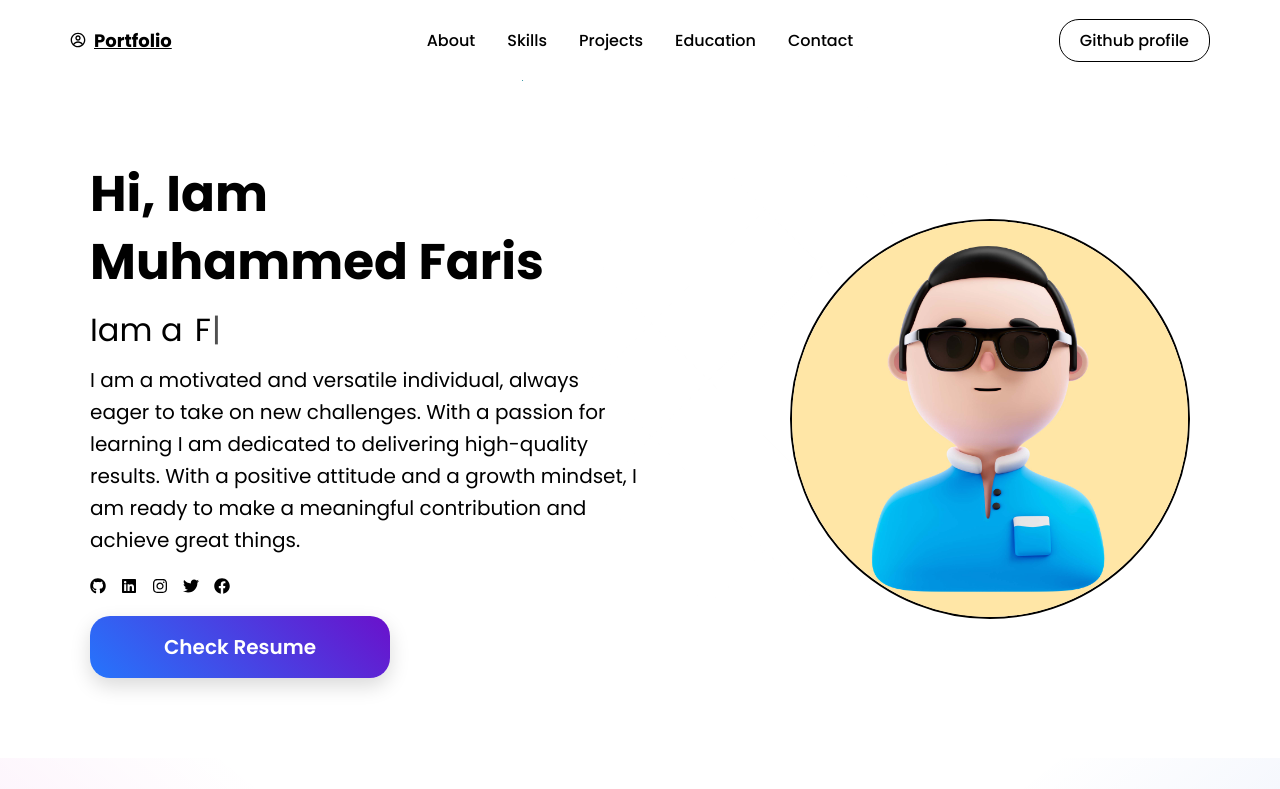
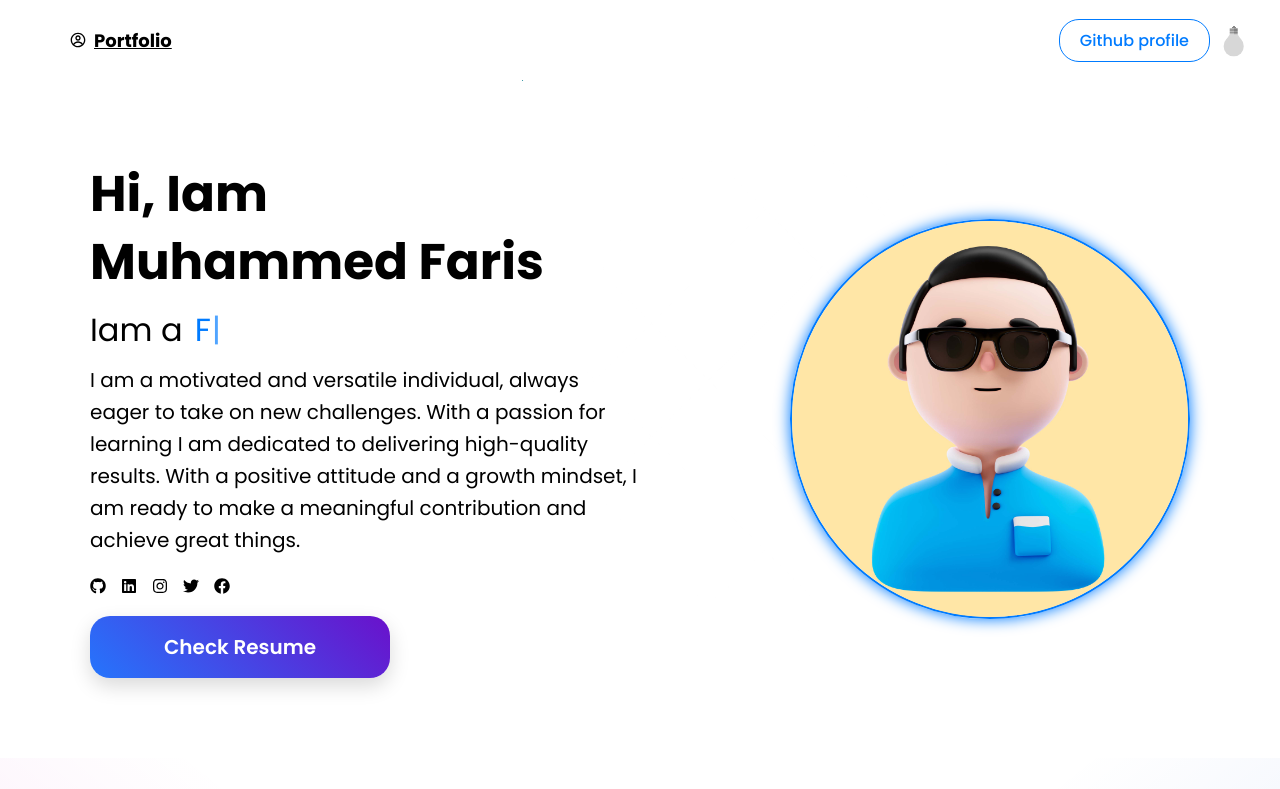
Before and after one commit to fariskt/Portfolio, a React (Create React App) app: page / in a window 1280 px wide. Shown: the top 789 px of the page. Built offline with nearby package versions, Linux system fonts and the light colour scheme; the HTML template or start-up script is replaced by a standard one.

Commit message:
dark mode and light mode

```diff
--- a/src/App.css
+++ b/src/App.css
@@ -38,3 +38,9 @@ body {
 ::-webkit-scrollbar-thumb:hover {
   background: #626970;
 }
+
+.bulb-container{
+  position: absolute;
+  right: 20px;
+  top: 20px;
+}
--- a/src/App.js
+++ b/src/App.js
@@ -1,5 +1,5 @@
 import "./App.css";
-import styled from "styled-components";
+import styled, { ThemeProvider } from "styled-components";
 import Navbar from "./components/Navbar";
 import Hero from "./components/Hero";
 import Skills from "./components/Skills";
@@ -8,9 +8,11 @@ import { BrowserRouter as Router } from "react-router-dom";
 import Projects from "./components/Projects";
 import ProjectDetails from "./components/Projects/ProjectDetails";
 import { useState } from "react";
+import { darkTheme, lightTheme } from "./utils/Themes";
 
 const Body = styled.div`
-  background-color: ${({ theme }) => theme.bg};
+  background-color: ${({ theme }) => theme.background};
+  color: ${({ theme }) => theme.text};
   width: 100%;
   height: 100%;
   overflow-x: hidden;
@@ -33,10 +35,12 @@ const Wrapper = styled.div`
 
 function App() {
   const [openModal, setOpenModal] = useState({ state: false, project: null });
+  const [darkMode, setDarkMode] = useState(false);
 
   return (
     <Router>
-      <Navbar />
+      <ThemeProvider theme={darkMode ? darkTheme : lightTheme}>
+        <Navbar darkMode={darkMode} setDarkMode={setDarkMode} />
         <Body>
           <Hero />
           <Wrapper>
@@ -47,7 +51,13 @@ function App() {
           {openModal.state && (
             <ProjectDetails openModal={openModal} setOpenModal={setOpenModal} />
           )}
+          <div>
+            <p style={{ textAlign: "center", marginBottom: "20px" }}>
+              Thank you for visiting
+            </p>
+          </div>
         </Body>
+      </ThemeProvider>
     </Router>
   );
 }
--- /dev/null
+++ b/src/components/Cards/Bulb.jsx
@@ -0,0 +1,95 @@
+import React from "react";
+import styled, { css } from "styled-components";
+
+const Switch = ({ darkMode }) => {
+  return (
+    <StyledWrapper darkMode={darkMode}>
+      <input className="l" type="checkbox" />
+    </StyledWrapper>
+  );
+};
+
+const StyledWrapper = styled.div`
+  rotate: -90deg;
+  .l {
+    display: block;
+    margin-bottom: 1.5em;
+    font-size: 1em;
+    cursor: pointer;
+  }
+
+  .l {
+    border-radius: 0.75em;
+    color: #fdea7b;
+    display: inline-flex;
+    align-items: center;
+    margin: auto;
+    padding: 0.15em;
+    width: 3em;
+    height: 1.5em;
+    transition: background-color 0.1s 0.3s ease-out,
+      box-shadow 0.1s 0.3s ease-out;
+    -webkit-appearance: none;
+    -moz-appearance: none;
+    appearance: none;
+  }
+
+  .l:before,
+  .l:after {
+    content: "";
+    display: block;
+  }
+
+  .l:before {
+    background-color: #d7d7d7;
+    border-radius: 50%;
+    width: 1.2em;
+    height: 1.2em;
+    transition: background-color 0.1s 0.3s ease-out, transform 0.3s ease-out;
+    z-index: 1;
+  }
+
+  .l:after {
+    background: linear-gradient(transparent 50%, rgba(0, 0, 0, 0.15) 0) 0 50% /
+        50% 100%,
+      repeating-linear-gradient(
+          90deg,
+          #bbb 0,
+          #bbb,
+          #bbb 20%,
+          #999 20%,
+          #999 40%
+        )
+        0 50% / 50% 100%,
+      radial-gradient(circle at 50% 50%, #888 25%, transparent 26%);
+    background-repeat: no-repeat;
+    border: 0.25em solid transparent;
+    border-left: 0.4em solid #d8d8d8;
+    border-right: 0 solid transparent;
+    transition: border-left-color 0.1s 0.3s ease-out, transform 0.3s ease-out;
+    transform: translateX(-22.5%);
+    transform-origin: 25% 50%;
+    width: 1.2em;
+    height: 1em;
+    box-sizing: border-box;
+  }
+
+  ${({ darkMode }) =>
+    darkMode &&
+    css`
+      .l:checked:before {
+        background-color: currentColor;
+      }
+    `}
+
+  .l:checked:after {
+    border-left-color: currentColor;
+  }
+  /* Other States */
+  .l:focus {
+    /* Usually an anti-A11Y practice but set to remove an annoyance just for this demo */
+    outline: 0;
+  }
+`;
+
+export default Switch;
--- a/src/components/Hero/index.js
+++ b/src/components/Hero/index.js
@@ -1,26 +1,28 @@
-import React from 'react';
-import styled from 'styled-components';
-import {Bio} from '../../data/constants';
-import TypewriterComponent from 'typewriter-effect';
+import React, { useContext } from "react";
+import styled from "styled-components";
+import { Bio } from "../../data/constants";
+import TypewriterComponent from "typewriter-effect";
 import Profile from "../../images/Profile.jpg";
-import HeroBgAnimation from "../HeroBgAnimation/HeroBgAnimation"
-import Socials from '../Socials/index'
+import HeroBgAnimation from "../HeroBgAnimation/HeroBgAnimation";
+import Socials from "../Socials/index";
+import Switch from "../Cards/Bulb";
 
 const HeroContainer = styled.div`
-background-color: ${({theme})=> theme.card_light};
+  background-color: ${({ theme }) => theme.background};
+
   display: flex;
   justify-content: center;
   position: relative;
   padding: 80px 30px;
 
-@media screen and (max-width: 960px){
+  @media screen and (max-width: 960px) {
     padding: 66px 16px;
   }
-@media screen and (max-width: 640px){
+  @media screen and (max-width: 640px) {
     padding: 32px 16px;
   }
   z-index: 1;
-clip-path: polygon(0 0 , 100% 0, 100% 100% 70%  95%, 0 100%);
+  clip-path: polygon(0 0, 100% 0, 100% 100% 70% 95%, 0 100%);
 `;
 
 const HeroBg = styled.div`
@@ -39,9 +41,12 @@ left: 50%;
   -webkit-transform: translateX(-50%) translateY(-50%);
   transform: translateX(-50%) translateY(-50%);
 
-@media screen and (max-width: 960px){
+  @media screen and (max-width: 960px) {
     padding: 0 0px;
     justify-content: center;
+  }
+  @media screen and (max-width: 612px) {
+    display: none;
   }
 `;
 
@@ -53,7 +58,7 @@ position: relative;
   width: 100%;
   max-width: 1100px;
 
-@media screen and (max-width: 960px){
+  @media screen and (max-width: 960px) {
     flex-direction: column;
   }
 `;
@@ -61,7 +66,7 @@ position: relative;
 const HeroLeftContainer = styled.div`
   width: 100%;
   order: 1;
-@media screen and (max-width: 960px){
+  @media screen and (max-width: 960px) {
     order: 2;
     margin-bottom: 32px;
     display: flex;
@@ -69,11 +74,11 @@ order: 1;
     flex-direction: column;
   }
 
-@media screen and (max-width: 640px){
-  order:2;
+  @media screen and (max-width: 640px) {
+    order: 2;
     margin-bottom: 32px;
-  display:flex;
-  align-items: center;
+    display: flex;
+    align-items: start;
     flex-direction: column;
   }
 `;
@@ -81,44 +86,43 @@ order: 1;
 const HeroRightContainer = styled.div`
   width: 100%;
   order: 2;
-display:flex;
+  display: flex;
   justify-content: end;
   gap: 12px;
 
-@media screen and (max-width: 960px){
+  @media screen and (max-width: 960px) {
     order: 1;
     justify-content: center;
     align-items: center;
-  margin-bottom:80px;
+    margin-bottom: 80px;
   }
-@media screen and (max-width: 640px){
-  order:1;
-  margin-bottom:30px;
+  @media screen and (max-width: 640px) {
+    order: 1;
+    margin-bottom: 30px;
   }
-
 `;
 
 const Title = styled.div`
   font-size: 50px;
   font-weight: 700;
-color: ${({theme})=> theme.text_primary};
+  color: ${({ theme }) => theme.text_primary};
   line-height: 68px;
-@media screen and (max-width: 960px){
+  @media screen and (max-width: 960px) {
     text-align: center;
-
   }
 
-@media screen and (max-width: 640px){
-  font-size:40px;
+  @media screen and (max-width: 640px) {
+    font-size: 32px;
     line-height: 48px;
     margin-bottom: 8px;
+    text-align: center;
   }
 `;
 
 const TextLoop = styled.div`
 font-size: 32px;
 font-weight: 600px;
-color: ${({theme})=> theme.text_primary};
+color: ${({ theme }) => theme.text_primary};
 line-height: 68px;
 gap: 12px;
 display: flex;
@@ -135,22 +139,23 @@ display: flex;
 `;
 
 const Span = styled.span`
-color: ${({theme})=> theme.primary};
+  color: ${({ theme }) => theme.primary};
   cursor: pointer;
 `;
 
 const Subtitles = styled.div`
   font-size: 20px;
 
-color: ${({theme})=> theme.text_primary+95};
+  color: ${({ theme }) => theme.text_primary + 95};
   line-height: 32px;
   margin-bottom: 20px;
-@media screen and (max-width: 960px){
+  @media screen and (max-width: 960px) {
     text-align: center;
   }
-@media screen and (max-width: 640px){
+  @media screen and (max-width: 640px) {
     font-size: 16px;
     line-height: 24px;
+    text-align: left;
   }
 `;
 
@@ -188,7 +193,6 @@ const ResumeButton = styled.a`
   }
 `;
 
-
 const Image = styled.img`
   width: 100%;
   height: 100%;
@@ -198,49 +202,59 @@ max-width: 400px;
   max-height: 400px;
   object-fit: cover;
   object-position: center;
-border: 2px solid ${({theme})=> theme.primary};
+  border: 2px solid ${({ theme }) => theme.primary};
+  transition: all 0.4s ease-in-out;
+  box-shadow: 0 0 15px ${({ theme }) => theme.primary};
 
-@media screen and (max-width: 768px){
+  @media screen and (max-width: 768px) {
     max-width: 400px;
     max-height: 400px;
   }
 
-@media screen and (max-width: 640px){
+  @media screen and (max-width: 640px) {
     max-width: 280px;
     max-height: 280px;
   }
-`
+`;
 
-const Hero = () => {
+const Hero = ({darkMode, setDarkMode}) => {
+
   return (
-    <div id='about'>
+    <div id="about">
       <HeroContainer>
         <HeroBg>
           <HeroBgAnimation />
         </HeroBg>
         <HeroInnerContainer>
           <HeroLeftContainer>
-            <Title>Hi, Iam <br /> {Bio.name}</Title>
+            <Title>
+              Hi, Iam <br /> {Bio.name}
+            </Title>
             <TextLoop>
-              Iam a <Span>
-                <TypewriterComponent options={{
+              Iam a{" "}
+              <Span>
+                <TypewriterComponent
+                  options={{
                     strings: Bio.roles,
                     autoStart: true,
-                  loop: true
-                }}/>
+                    loop: true,
+                  }}
+                />
               </Span>
             </TextLoop>
             <Subtitles>{Bio.description}</Subtitles>
-            <Socials/>
-            <ResumeButton href={Bio.resume} target="display">Check Resume</ResumeButton>
+            <Socials />
+            <ResumeButton href={Bio.resume} target="display">
+              Check Resume
+            </ResumeButton>
           </HeroLeftContainer>
           <HeroRightContainer>
-            <Image src={Profile} alt="Image"/>
+            <Image src={Profile} alt="Image" />
           </HeroRightContainer>
         </HeroInnerContainer>
       </HeroContainer>
     </div>
-  )
-}
+  );
+};
 
-export default Hero
+export default Hero;
--- a/src/components/Navbar/index.js
+++ b/src/components/Navbar/index.js
@@ -1,22 +1,28 @@
-import React, { useState } from "react";
-import styled from "styled-components";
+import React, { useContext, useState } from "react";
+import styled, { css, ThemeContext } from "styled-components";
 import { CgProfile } from "react-icons/cg";
 import { IoMenu } from "react-icons/io5";
 import { Bio } from "../../data/constants";
 import { Link } from "react-router-dom";
+import Switch from "../Cards/Bulb";
 
 const Nav = styled.div`
-  background-color: ${({ theme }) => theme.card_light};
+  background-color: ${({ theme }) => theme.background};
   height: 80px;
   display: flex;
   justify-content: center;
   align-items: center;
   font-size: 1rem;
-  position: sticky;
+  width: 100%;
   top: 0;
   z-index: 10;
   @media screen and (max-width: 960px) {
     transition: 0.8s all ease;
+    position: sticky;
+  }
+  @media screen and (max-width: 960px) {
+    transition: 0.8s all ease;
+    position: sticky;
   }
 `;
 
@@ -55,19 +61,6 @@ const MobileIcon = styled.div`
     font-size: 1.5rem;
     cursor: pointer;
     color: ${({ theme }) => theme.text_primary};
-  }
-`;
-
-const NavItems = styled.ul`
-  width: 100%;
-  display: flex;
-  justify-content: center;
-  align-items: center;
-  gap: 32px;
-  padding: 0 6px;
-  list-style: none;
-  @media screen and (max-width: 768px) {
-    display: none;
   }
 `;
 
@@ -122,6 +115,7 @@ const Span = styled.span`
   padding: 0.5rem;
   font-weight: bold;
   font-size: 18px;
+  color: ${({ theme }) => theme.text};
 `;
 
 const MobileMenu = styled.div`
@@ -154,11 +148,14 @@ const MobileLink = styled.div`
   }
 `;
 
-const Navbar = () => {
+const Navbar = ({ darkMode, setDarkMode }) => {
   const [open, setOpen] = useState(false);
 
   return (
     <Nav>
+      <div className="bulb-container" onClick={() => setDarkMode(!darkMode)}>
+        <Switch darkMode={darkMode} />
+      </div>
       <NavContainer>
         <NavLogo>
           <a
@@ -182,13 +179,6 @@ const Navbar = () => {
             }}
           />
         </MobileIcon>
-        <NavItems>
-          <NavLink href="#about">About</NavLink>
-          <NavLink href="#skills">Skills</NavLink>
-          <NavLink href="#projects">Projects</NavLink>
-          <NavLink href="#education">Education</NavLink>
-          <NavLink href="#contact">Contact</NavLink>
-        </NavItems>
         <ButtonContainer>
           <Link to={Bio.github} target="display">
             <GithubButton className="git">Github profile</GithubButton>
@@ -225,15 +215,7 @@ const Navbar = () => {
               setOpen(!open);
             }}
           >
-            <NavLink href="#education">Education</NavLink>
-          </MobileLink>
-
-          <MobileLink
-            onClick={() => {
-              setOpen(!open);
-            }}
-          >
-            <NavLink href="#contact">Contact</NavLink>
+            <NavLink href="#education">Experience</NavLink>
           </MobileLink>
           <GithubButton
             style={{
@@ -249,7 +231,8 @@ const Navbar = () => {
           >
             <Link
               style={{
-                color: "white",
+                color: "black",
+                textDecoration: "none",
               }}
               to={Bio.github}
               target="display"
--- a/src/components/Projects/index.js
+++ b/src/components/Projects/index.js
@@ -10,7 +10,7 @@ const Container = styled.div`
   position: relative;
   z-index: 1;
   align-items: center;
-  background-color: #ffffff; /* White background */
+  background-color: ${({ theme }) => theme.background};
   padding: 60px 20px;
 `;
 
--- a/src/components/Socials/index.js
+++ b/src/components/Socials/index.js
@@ -12,35 +12,44 @@ import { colors } from "@mui/material";
 const Social = styled.div`
   height: 40px;
   width: 100%;
-  background-color: white;
-  border-top: 1px solid ${({ theme }) => theme.primary + 29};
+    background-color: ${({ theme }) => theme.background};
+  color: ${({ theme }) => theme.text};
+
   @media (max-width: 768px) {
-    height: 150px;
+    height: 40px;
   }
 `;
+
+const Logos = styled.div`
+a {
+  background-color: ${({ theme }) => theme.background};
+  color: ${({ theme }) => theme.text};
+}
+
+`
 
 
 function Footer() {
   return (
     <Social>
       <div>
-        <div className="logos" style={{display: "flex", gap: "15px"}} id="#contact">
-          <Link to={Bio.github} target="display" style={{ color: "black" }}>
+        <Logos className="logos" style={{display: "flex", gap: "15px"}} id="#contact">
+          <Link to={Bio.github} target="display" >
             <FaGithub />
           </Link>
-          <Link to={Bio.linkedin} target="display" style={{ color: "black" }}>
+          <Link to={Bio.linkedin} target="display" >
             <FaLinkedin />
           </Link>
-          <Link to={Bio.insta} target="display" style={{ color: "black" }}>
+          <Link to={Bio.insta} target="display" >
             <FaInstagram />
           </Link>
-          <Link to={Bio.twitter} target="display" style={{ color: "black" }}>
+          <Link to={Bio.twitter} target="display" >
             <FaTwitter />
           </Link>
-          <Link to={Bio.facebook} target="display" style={{ color: "black" }}>
+          <Link to={Bio.facebook} target="display" >
             <FaFacebook />
           </Link>
-        </div>
+        </Logos>
       </div>
     </Social>
   );
--- a/src/utils/Themes.js
+++ b/src/utils/Themes.js
@@ -1,22 +1,16 @@
+// theme.js
+export const lightTheme = {
+  background: "#ffffff",
+  text: "#000000",
+  primary: "#007bff",
+  toggleBg: "#ddd",
+  border: "1px solid #cdd4cf",
+};
+
 export const darkTheme = {
-    bg:"#1C1C27",
-    bgLight: "#1C1E27",
-    primary:"#854CE6",
-    text_primary:"#F2F3F4",
-    text_secondary:"#b1b2b3",
-    card:"#171721",
-    card_light: '#191924',
-    button:"#854CE6",
-    white:"#FFFFFF",
-    black:"#000000",
-}
-
-export const lightTheme = {
-    bg:"#FFFFFF",
-    bgLight: "#f0f0f0",
-    primary:"#be1adb",
-    text_primary:"#111111",
-    text_secondary:"#48494a",
-    card:"#FFFFFF",
-    button:"#5c5b5b",
-}
+  background: "#121212",
+  text: "#ffffff",
+  primary: "#1e90ff",
+  toggleBg: "#333",
+  border: "1px solid gray",
+};
```
Also changed, not shown: src/components/Cards/ProjectCards.js (+22 -25 lines), src/components/Cards/TimeLineCard.js (+26 -31 lines), src/components/Skills/index.js (+5 -4 lines). Lines whose indentation alone changed are shown as unchanged.
